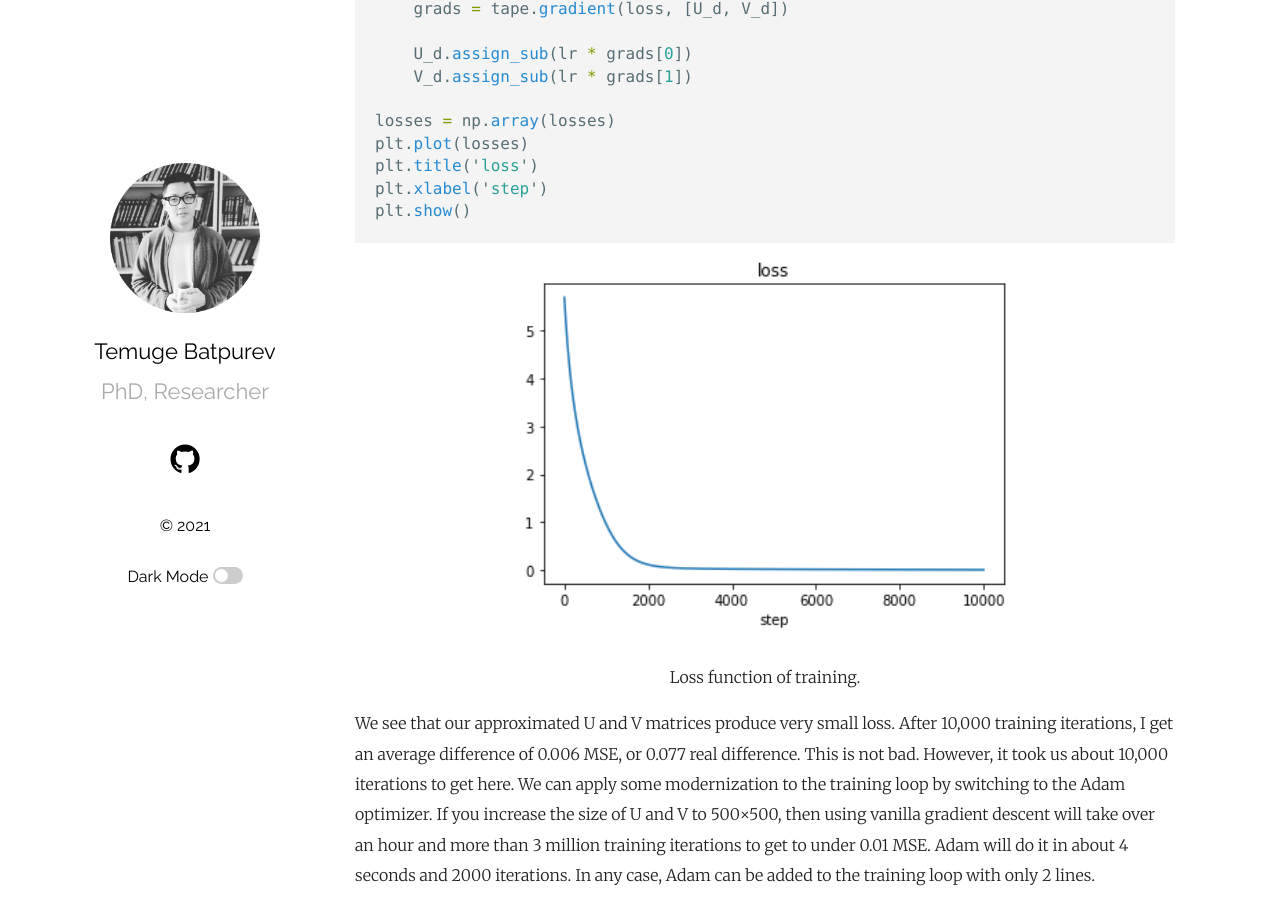
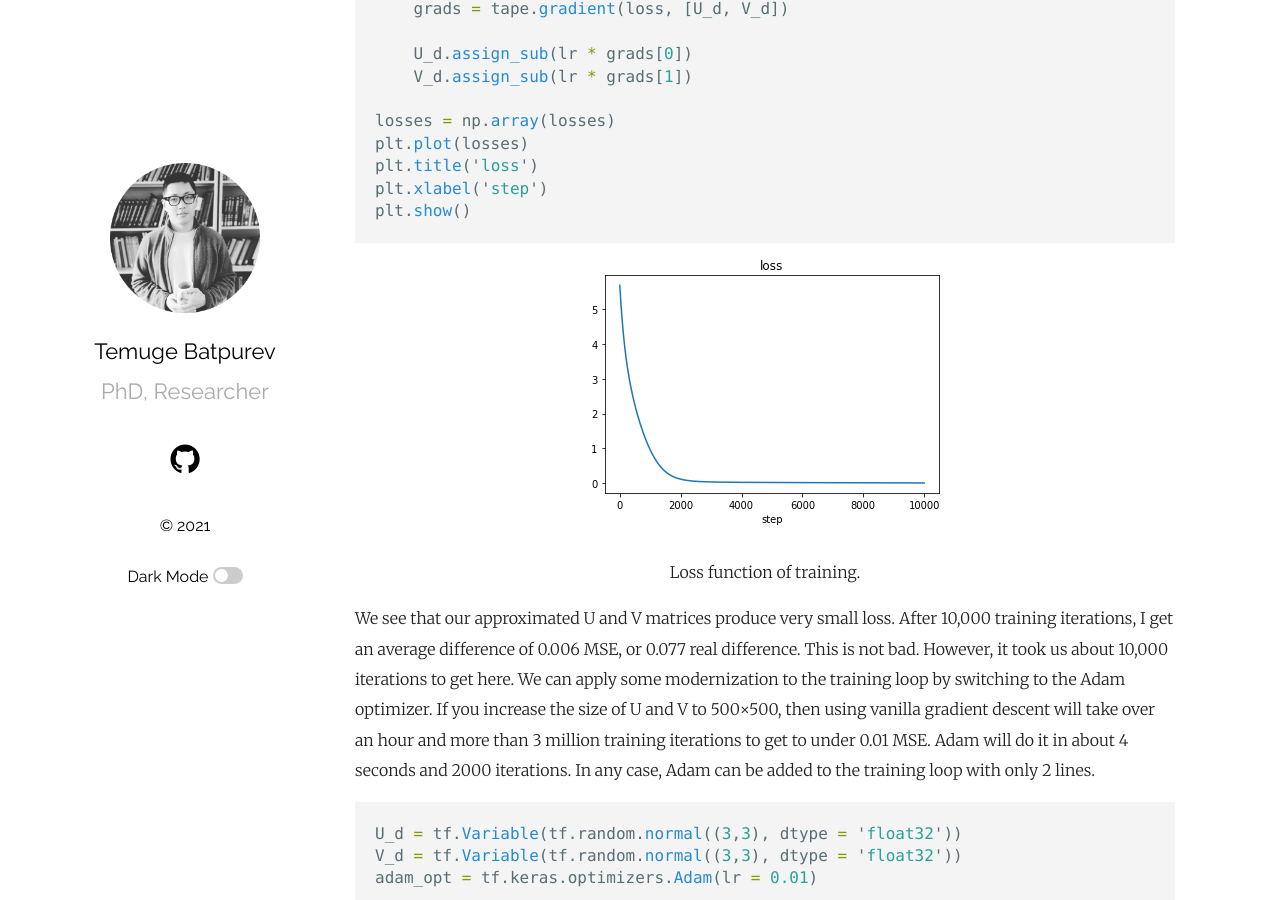
Before and after one commit to TemugeB/temugeb.github.io, a Jekyll site: the page built from _posts/2021-02-04-Funk-SVD-recommender-p1.md, in a window 1280 px wide and 900 px high, scrolled down 4952 px. Built offline with Jekyll 4.4.1, drawn with Linux system fonts in a browser that asks for light colours.

Commit message:
Update 2021-02-04-Funk-SVD-recommender-p1.md

````diff
--- a/_posts/2021-02-04-Funk-SVD-recommender-p1.md
+++ b/_posts/2021-02-04-Funk-SVD-recommender-p1.md
@@ -148,7 +148,7 @@ plt.show()
 ```
 
 <p align="center">
-  <img src="https://github.com/TemugeB/temugeb.github.io/blob/main/_posts/images/training_loss.png?raw=true" width = 500>
+  <img src="https://github.com/TemugeB/temugeb.github.io/blob/main/_posts/images/training_loss.png?raw=true">
 </p>
 <p align="center">
 Loss function of training.
@@ -182,7 +182,7 @@ plt.show()
 ```
 
 <p align="center">
-  <img src="https://github.com/TemugeB/temugeb.github.io/blob/main/_posts/images/training_loss_adam.png?raw=true" width = 500>
+  <img src="https://github.com/TemugeB/temugeb.github.io/blob/main/_posts/images/training_loss_adam.png?raw=true">
 </p>
 <p align="center">
 Comparison of Adam and vanilla GD.
@@ -250,7 +250,7 @@ plt.show()
 ```
 
 <p align="center">
-  <img src="https://github.com/TemugeB/temugeb.github.io/blob/main/_posts/images/harmonic_series.png?raw=true" width = 500>
+  <img src="https://github.com/TemugeB/temugeb.github.io/blob/main/_posts/images/harmonic_series.png?raw=true">
 </p>
 <p align="center">
 Harmonic series weighting. We see that only the first 50 or columns and rows of U and V contribute to M. The rest contribute insignificantly.
@@ -351,7 +351,7 @@ print('epochs: ', ep)
 ```
 
 <p align="center">
-  <img src="https://github.com/TemugeB/temugeb.github.io/blob/main/_posts/images/loss_toy_problem.png?raw=true" width = 500>
+  <img src="https://github.com/TemugeB/temugeb.github.io/blob/main/_posts/images/loss_toy_problem.png?raw=true">
 </p>
 <p align="center">
 Validation and training loss
````
